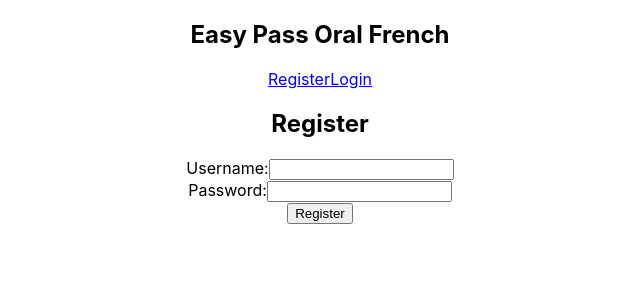
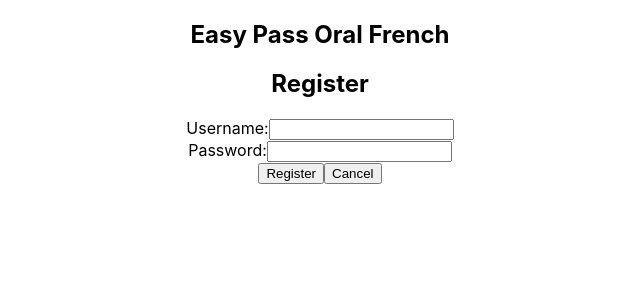
Before and after one commit to alfonsojose-go/EasyPassOralFrench, a React (Create React App) app in the folder frontend/: page /register in a window 1280 px wide. Shown: the top 300 px of the page, without its empty margins (320-960 px from the left). Built offline with nearby package versions, Linux system fonts and the light colour scheme.

Commit message:
First Page - Login Page. Second Page - Registration Third Page - Protected (to be replaced with home page of the app)

```diff
--- a/frontend/src/App.js
+++ b/frontend/src/App.js
@@ -12,10 +12,7 @@ function App() {
         <nav className="navbar">
           <div className="nav-container">
             <h1 className="nav-logo">Easy Pass Oral French</h1>
-            <div className="nav-links">
-              <Link to="/register" className="nav-link">Register</Link>
-              <Link to="/login" className="nav-link">Login</Link>
-            </div>
+
           </div>
         </nav>
 
--- a/frontend/src/components/Register.js
+++ b/frontend/src/components/Register.js
@@ -40,6 +40,7 @@ const Register = () => {
                     />
                 </div>
                 <button type="submit">Register</button>
+                <button type="button" onClick={() => window.location.href = '/login'}>Cancel</button>
             </form>
             {message && <p>{message}</p>}
         </div>
```
